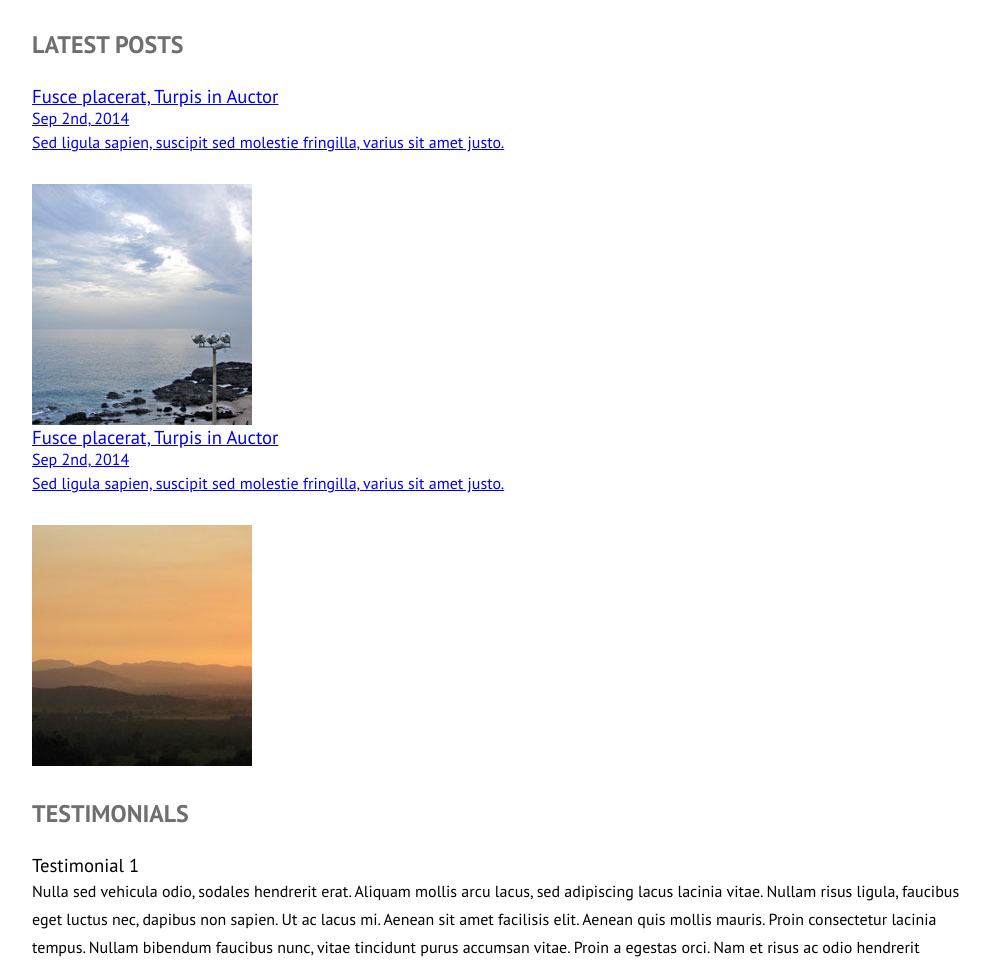
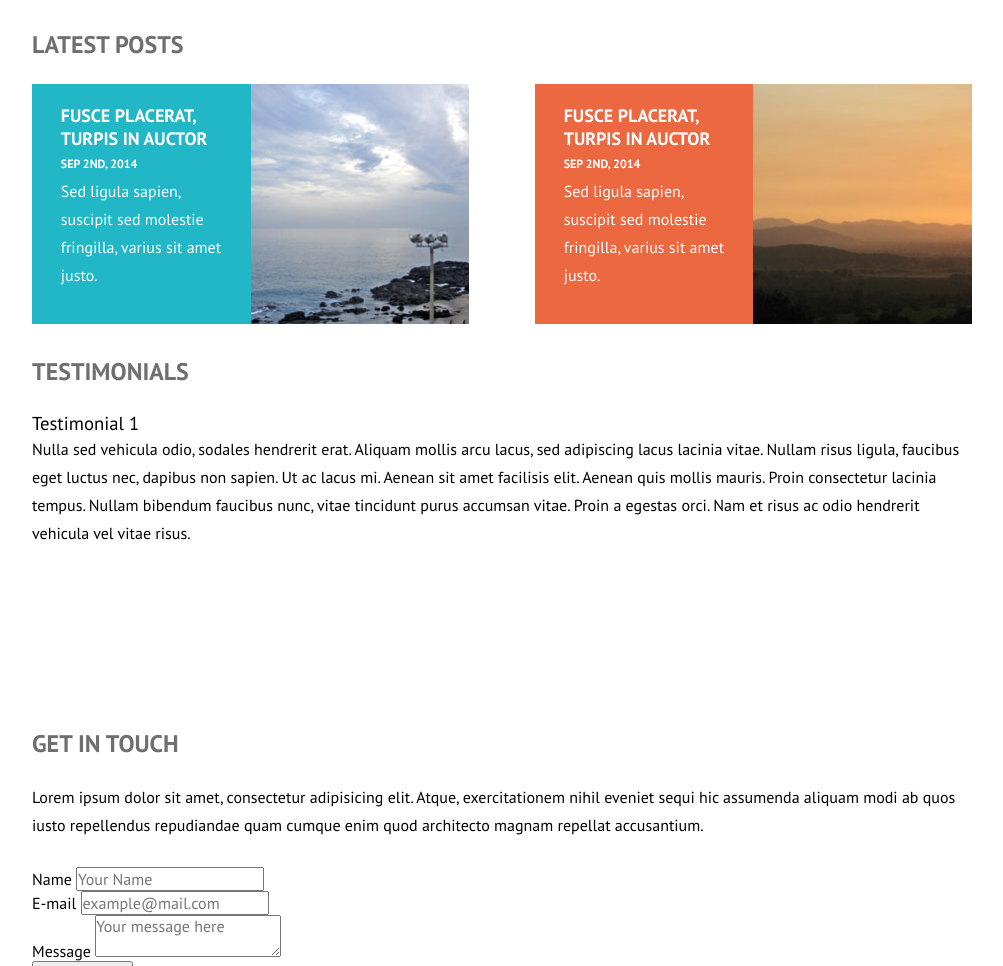
Before and after one commit to learnable-content/Building-a-website, a plain HTML site: page index.html in a window 1280 px wide. Shown: the part 1083-2049 px from the top of the page, without its empty margins (138-1141 px from the left). Drawn offline with Linux system fonts and the light colour scheme.

Commit message:
Lesson 4.6 end files

```diff
--- a/css/styles.css
+++ b/css/styles.css
@@ -306,6 +306,57 @@ section > h2 {
 		opacity: 0.8;
 	}
 
+	/* latest posts */
+
+	.post-list a {
+		text-decoration: none;
+		color: #FFF;
+		display: block;
+	}
+
+	.post-list li {
+		float: left;
+		width: 46.5%;
+		background: #21b7c6;
+	}
+
+	.post-list li:nth-child(even) {
+		float: right;
+		background: #eb6841;
+	}
+
+	.post-text, .post-image {
+		width: 50%;
+		float: left;
+	}
+
+	.post-text {
+		padding: 1.25em 1.8em;
+		box-sizing: border-box;
+	}
+
+	.post-text h3 {
+		text-transform: uppercase;
+		font-weight: bold;
+		font-size: 1.125em;
+	}
+
+	.post-text time {
+		display: block;
+		margin: 0.5em 0;
+		text-transform: uppercase;
+		font-weight: bold;
+		font-size: 0.75em;
+	}
+
+	.post-text p {
+		margin: 0;
+	}
+
+	.post-list a:hover h3 {
+		text-decoration: underline;
+	}
+
 
 
 /* footer */
--- a/index.html
+++ b/index.html
@@ -174,8 +174,8 @@
 
 			<h2>Latest Posts</h2>
 
-			<ul class="post-list">
-				<li>
+			<ul class="post-list group">
+				<li class="group">
 					<a href="#">
 						<div class="post-text">
 							<h3>Fusce placerat, Turpis in Auctor</h3>
@@ -189,7 +189,7 @@
 						</div>
 					</a>
 				</li>
-				<li>
+				<li class="group">
 					<a href="#">
 						<div class="post-text">
 							<h3>Fusce placerat, Turpis in Auctor</h3>
```
